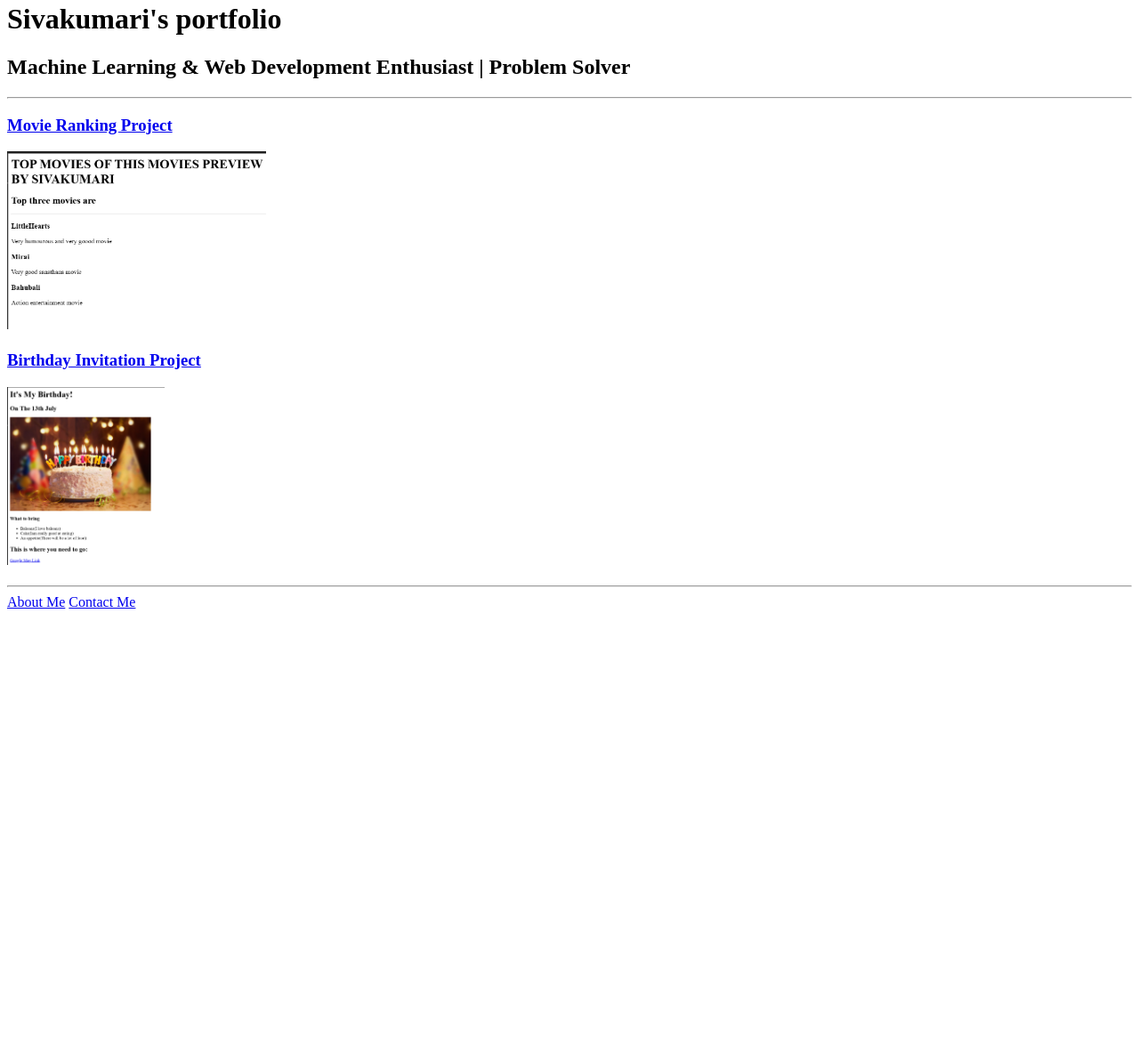
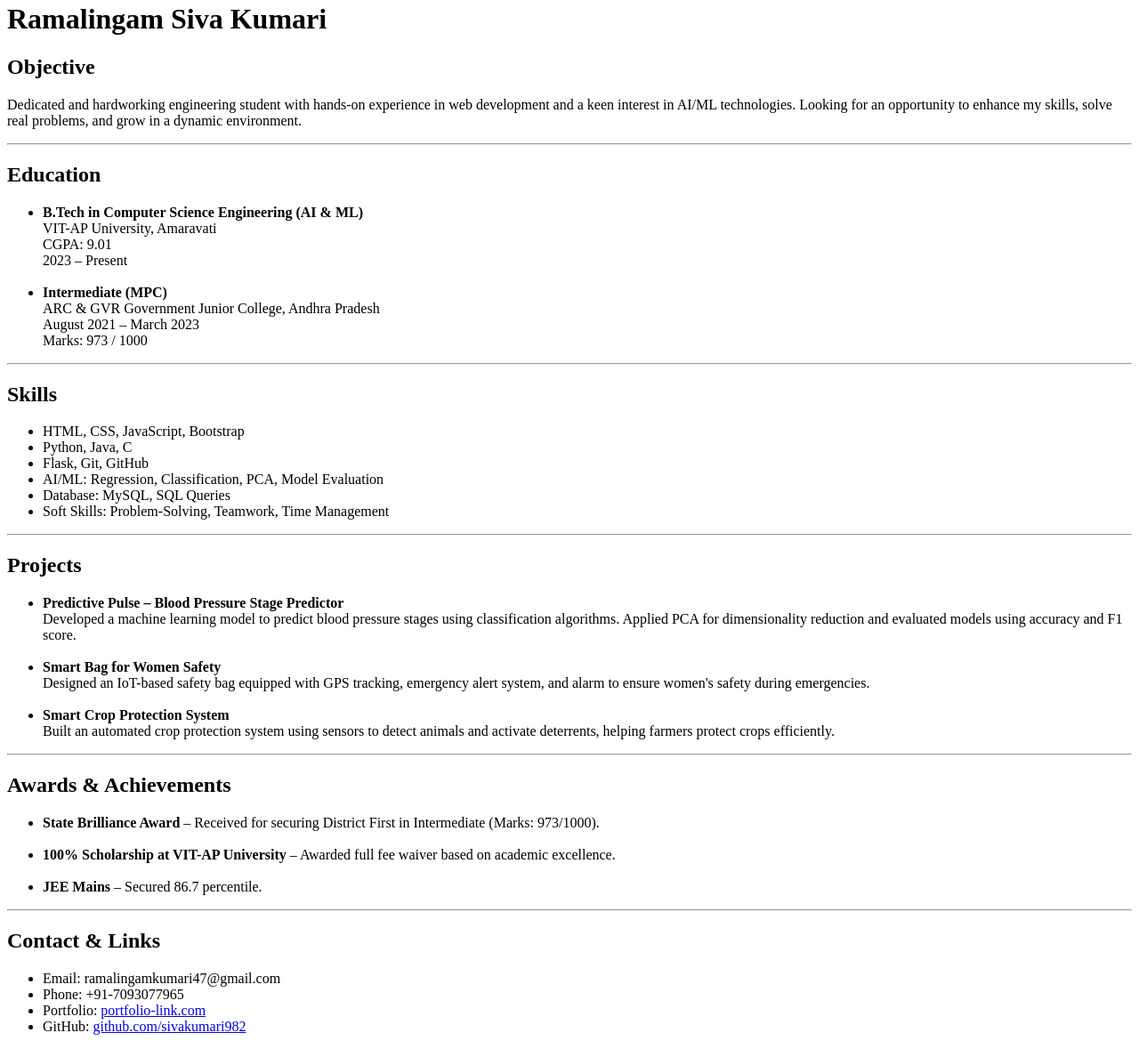
Before and after one commit to sivakumari982/html.portfolio, a plain HTML site: page index.html in a window 1280 px wide. Shown: the part 18-1197 px from the top of the page at 89% size. Before the commit the page ends 800 px from the top, so only its background shows below. Drawn offline with Linux system fonts and the light colour scheme.

Commit message:
Add files via upload

```diff
--- a/index.html
+++ b/index.html
@@ -1,20 +1,102 @@
 <!DOCTYPE html>
-<html lang="en">
-<head>
-    <meta charset="UTF-8">
-    <meta name="viewport" content="width=device-width, initial-scale=1.0">
-    <title>Portfolio</title>
-</head>
-<body>
-    <h1>Sivakumari's portfolio</h1>
-    <h2>Machine Learning & Web Development Enthusiast | Problem Solver</h2>
-    <hr />
-    <h3><a href="./public/movie-ranking.html" >Movie Ranking Project</a></h3>
-    <h3><img src="./assets/images/Movie-ranking (2).png" height=200 /></h3>
-    <h3><a href="./public/birthday-invite.html" >Birthday Invitation Project</a></h3>
-    <h3><img src="./assets/images/birthday-invite.png" height="200"/></h3>
-    <hr />
-    <a href="./public/about.html">About Me</a>
- <a href="./public/contact.html">Contact Me</a>
+<html lan="en">
+    <head>
+        <meta charset ="UTF-8">
+        <title>My Resume</title>
+    </head>
+    <body>
+        <h1>Ramalingam Siva Kumari</h1>
+        <h2>Objective</h2>
+        <p>Dedicated and hardworking engineering student with hands-on experience in web development and a keen interest in AI/ML technologies. Looking for an opportunity to enhance my skills, solve real problems, and grow in a dynamic environment.</p>
+        <hr />
+        <h2>Education</h2>
+
+<ul>
+  <li>
+    <strong>B.Tech in Computer Science Engineering (AI & ML)</strong><br>
+    VIT-AP University, Amaravati<br>
+    CGPA: 9.01<br>
+    2023 – Present
+  </li>
+
+  <br>
+
+  <li>
+    <strong>Intermediate (MPC)</strong><br>
+    ARC & GVR Government Junior College, Andhra Pradesh<br>
+    August 2021 – March 2023<br>
+    Marks: 973 / 1000
+  </li>
+</ul>
+<hr />
+<h2>Skills</h2>
+<ul>
+  <li>HTML, CSS, JavaScript, Bootstrap</li>
+  <li>Python, Java, C</li>
+  <li>Flask, Git, GitHub</li>
+  <li>AI/ML: Regression, Classification, PCA, Model Evaluation</li>
+  <li>Database: MySQL, SQL Queries</li>
+  <li>Soft Skills: Problem-Solving, Teamwork, Time Management</li>
+</ul>
+<hr />
+
+<h2>Projects</h2>
+
+<ul>
+  <li>
+    <strong>Predictive Pulse – Blood Pressure Stage Predictor</strong><br>
+    Developed a machine learning model to predict blood pressure stages using classification algorithms.
+    Applied PCA for dimensionality reduction and evaluated models using accuracy and F1 score.
+  </li>
+
+  <br>
+
+  <li>
+    <strong>Smart Bag for Women Safety</strong><br>
+    Designed an IoT-based safety bag equipped with GPS tracking, emergency alert system, and alarm
+    to ensure women's safety during emergencies.
+  </li>
+
+  <br>
+
+  <li>
+    <strong>Smart Crop Protection System</strong><br>
+    Built an automated crop protection system using sensors to detect animals and activate deterrents,
+    helping farmers protect crops efficiently.
+  </li>
+</ul>
+<hr />
+<h2>Awards & Achievements</h2>
+
+<ul>
+  <li>
+    <strong>State Brilliance Award</strong> – Received for securing District First in Intermediate (Marks: 973/1000).
+  </li>
+
+  <br>
+
+  <li>
+    <strong>100% Scholarship at VIT-AP University</strong> – Awarded full fee waiver based on academic excellence.
+  </li>
+
+  <br>
+
+  <li>
+    <strong>JEE Mains</strong> – Secured 86.7 percentile.
+  </li>
+</ul>
+<hr />
+<h2>Contact & Links</h2>
+
+<ul>
+  <li>Email: ramalingamkumari47@gmail.com</li>
+  <li>Phone: +91-7093077965</li>
+  <li>Portfolio: <a href="https://sivakumari982.github.io/html.portfolio/" target="_blank">portfolio-link.com</a></li>
+  <li>GitHub: <a href="https://github.com/sivakumari982" target="_blank">github.com/sivakumari982</a></li>
+
+</ul>
+
+
     </body>
+
 </html>
```
Also changed, not shown: 1 other file.
